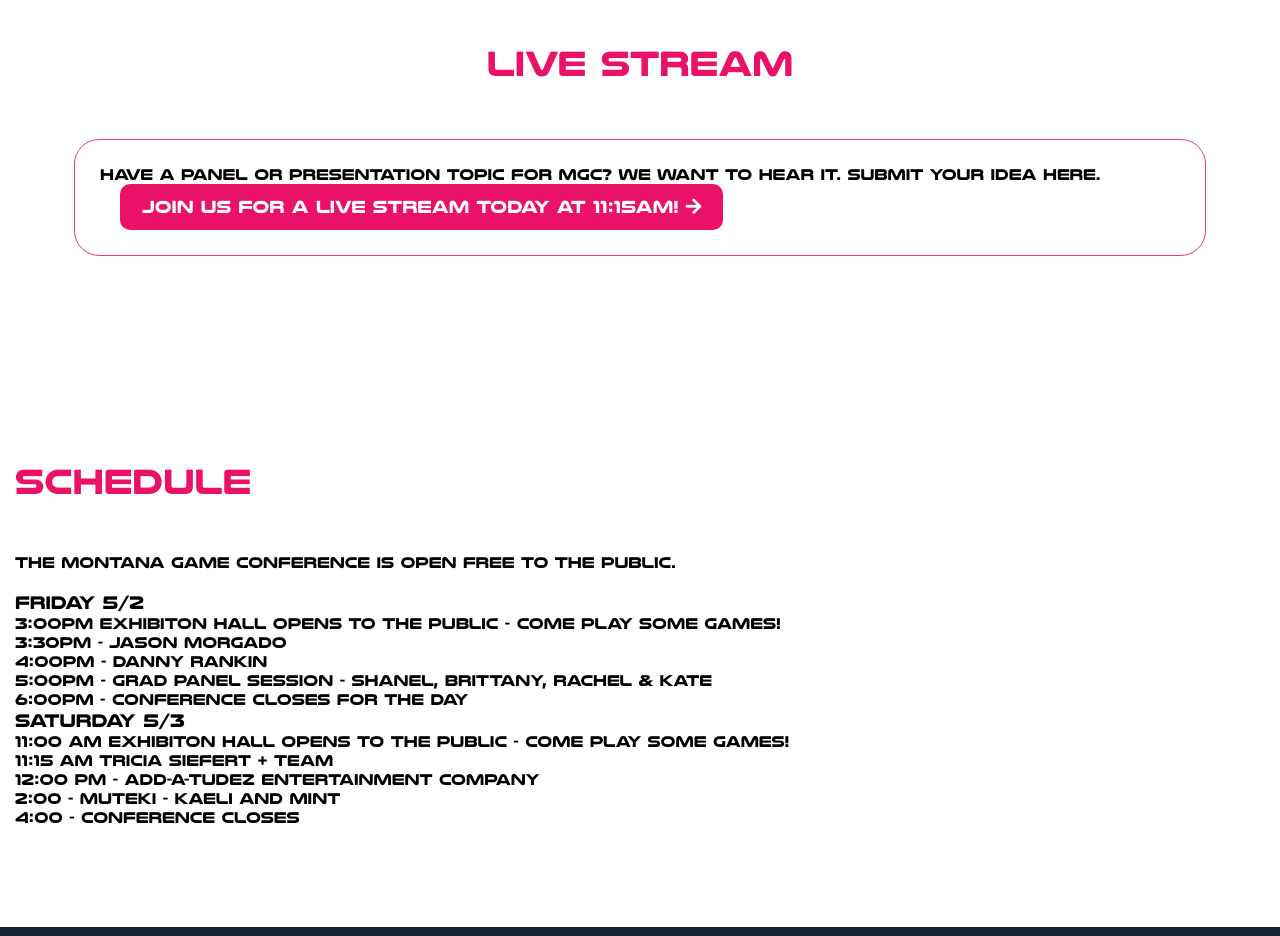
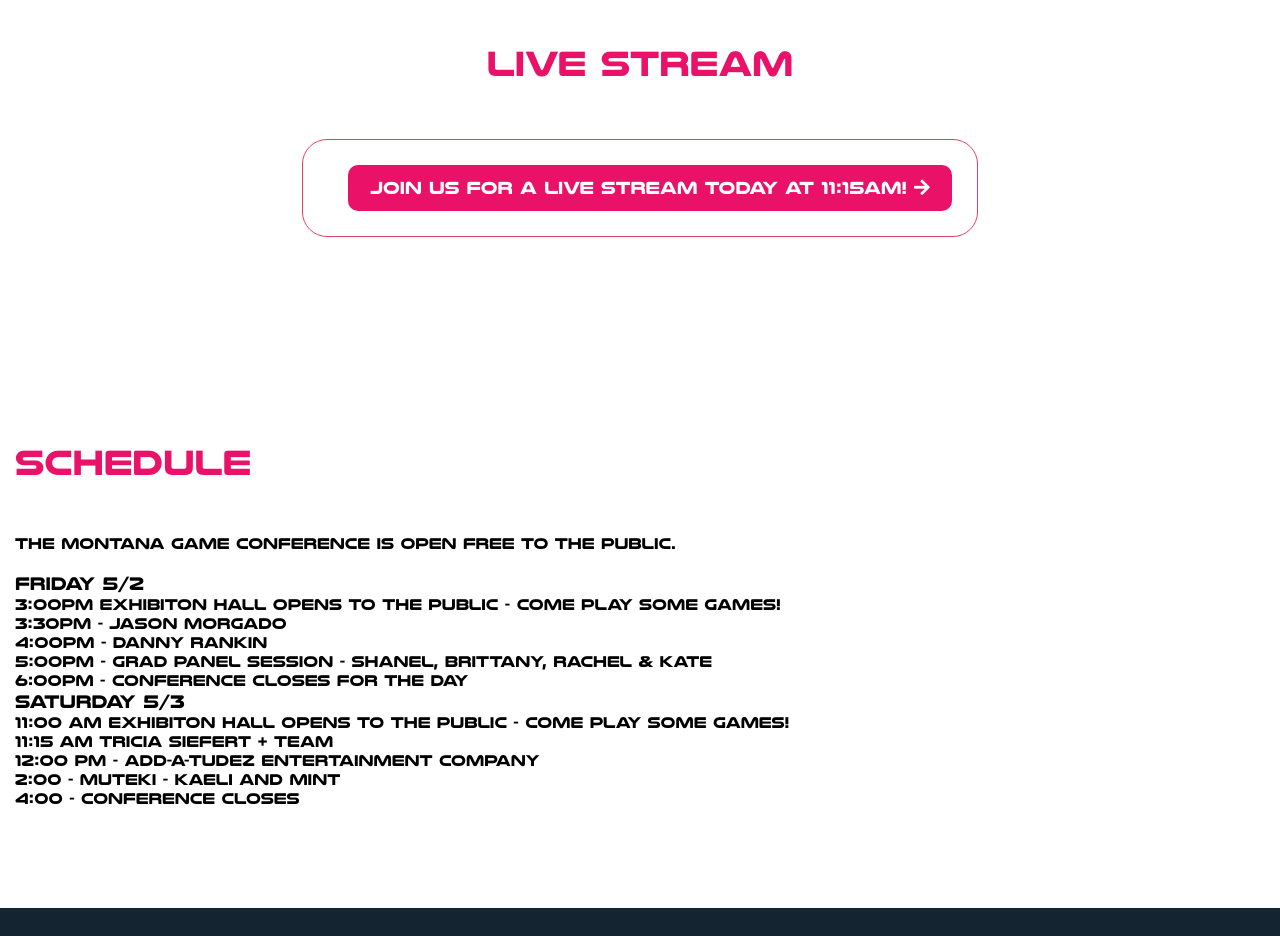
Before and after one commit to montanagameconference/montanagameconference.github.io, a plain HTML site: page index.html in a window 1280 px wide. Shown: the part 1400-2336 px from the top of the page. Drawn offline with nearby package versions, Linux system fonts and the light colour scheme.

Commit message:
Update index.html

```diff
--- a/index.html
+++ b/index.html
@@ -97,7 +97,7 @@
                 <br />
                 <div class="cards">
 
-                    Have a panel or presentation topic for MGC? We want to hear it. Submit your idea here.
+
 
                     <a href="https://youtube.com/live/XgY1RL08ycM?feature=share" class="art__down__link">Join us for a live stream today at 11:15am! <i class="fas fa-arrow-right"></i></a>
 
```
